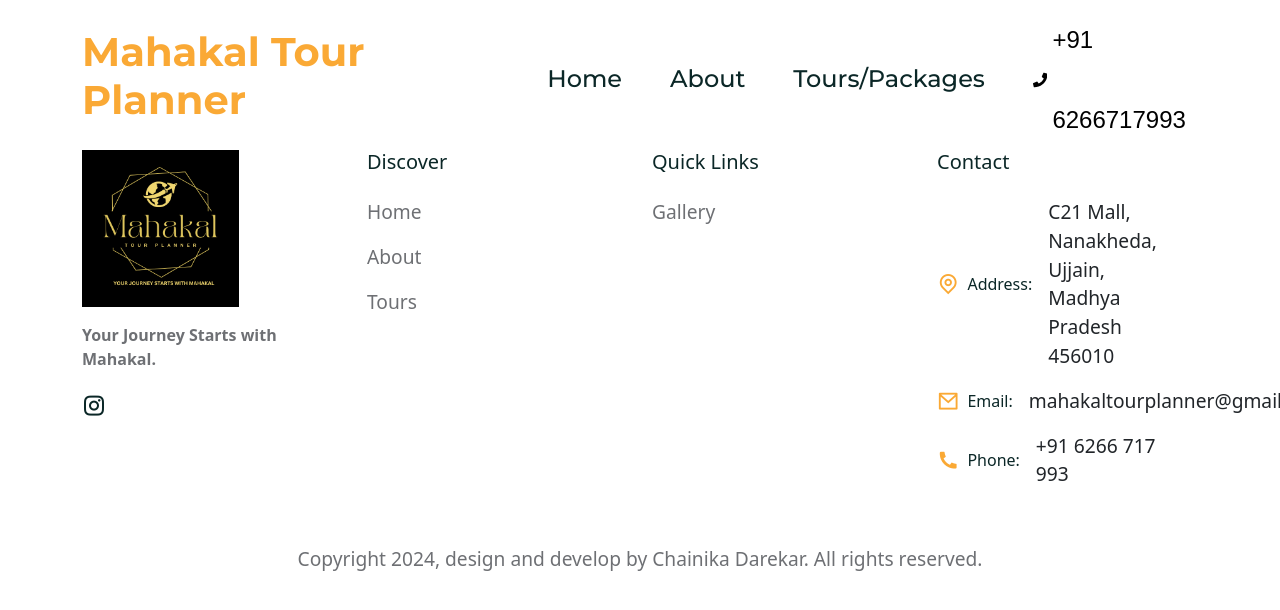
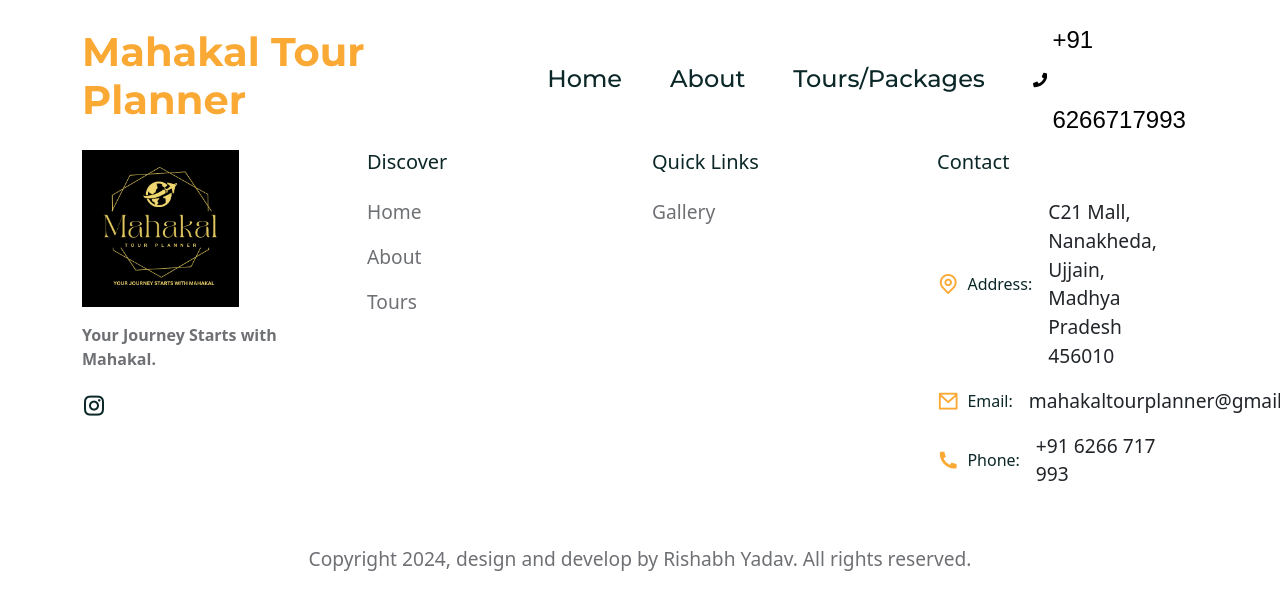
Before and after one commit to rishabh777ry/satyamyadav, a React (Create React App) app: page /gallery in a window 1280 px wide. Shown: the top 610 px of the page. Built offline with nearby package versions, Linux system fonts and the light colour scheme; no server answers; a web font is replaced by a local one.

Commit message:
Update Footer.jsx

```diff
--- a/src/components/Footer/Footer.jsx
+++ b/src/components/Footer/Footer.jsx
@@ -109,7 +109,7 @@
                </Col>
 
                <Col lg='12' className='text-center pt-5'>
-                  <p className="copyright">Copyright {year}, design and develop by Chainika Darekar. All rights reserved.</p>
+                  <p className="copyright">Copyright {year}, design and develop by Rishabh Yadav. All rights reserved.</p>
                </Col>
             </Row>
          </Container>
```
